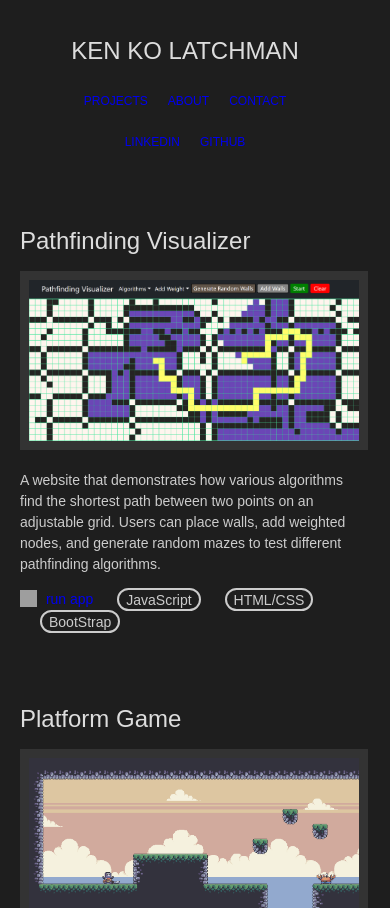
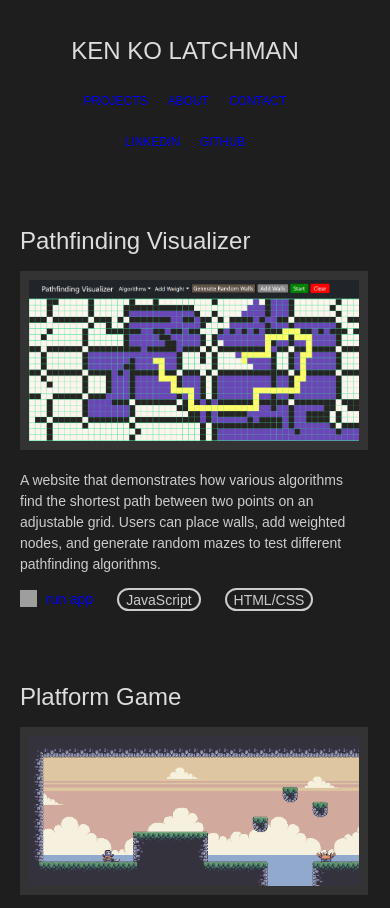
Before and after one commit to kenko-l/Personal_SIte, a plain HTML site: page index.html in a window 390 px wide. Shown: the top 908 px of the page. Drawn offline with Linux system fonts and the light colour scheme; grey boxes are pictures that could not be loaded; some icons are missing.

Commit message:
page responsiveness update

```diff
--- a/index.html
+++ b/index.html
@@ -48,7 +48,6 @@
                         </a>
                         <span id="icon">JavaScript</span>
                         <span id="icon">HTML/CSS</span>
-                        <span id="icon">BootStrap</span>
                       </p>
                   </div>
                   </li>
```
